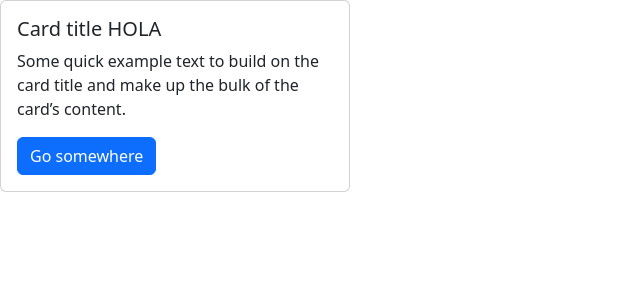
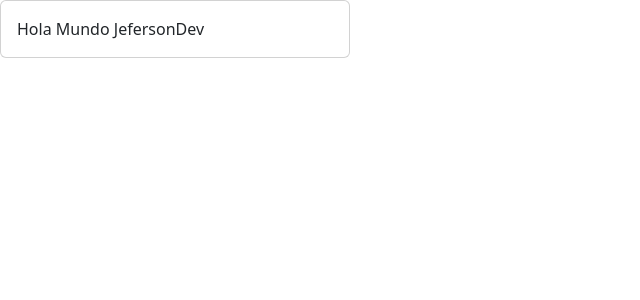
Before and after one commit to jeferson-hernandez08/helloReact, a React (Vite) app in the folder react-app/: page / in a window 1280 px wide. Shown: the top 300 px of the page, without its empty margins (0-640 px from the left). Built offline with nearby package versions, Linux system fonts and the light colour scheme.

Commit message:
Props Theme finished

```diff
--- a/react-app/src/App.tsx
+++ b/react-app/src/App.tsx
@@ -1,7 +1,7 @@
 import Card from './components/Card';
 
 function App() {
-  return <Card />
+  return <Card body={"Hola Mundo JefersonDev"} />
 }
 
 export default App;
--- a/react-app/src/components/Card.tsx
+++ b/react-app/src/components/Card.tsx
@@ -1,4 +1,9 @@
-function Card() {
+interface Props {
+    body: string
+}
+
+function Card(props: Props) {    // Interface Props para definir tipo de variable
+    const { body } = props;      // Objeto para recibir props
     return (
         <div
             className="card"
@@ -6,9 +11,7 @@
                 width: "350px",
             }}
         >
-            <div className="card-body">
-                <CardBody />
-            </div>
+            <div className="card-body">{body}</div>
         </div>
     );
 }
```
Also changed, not shown: 2 other files (tests, documents, lock files or other folders).
